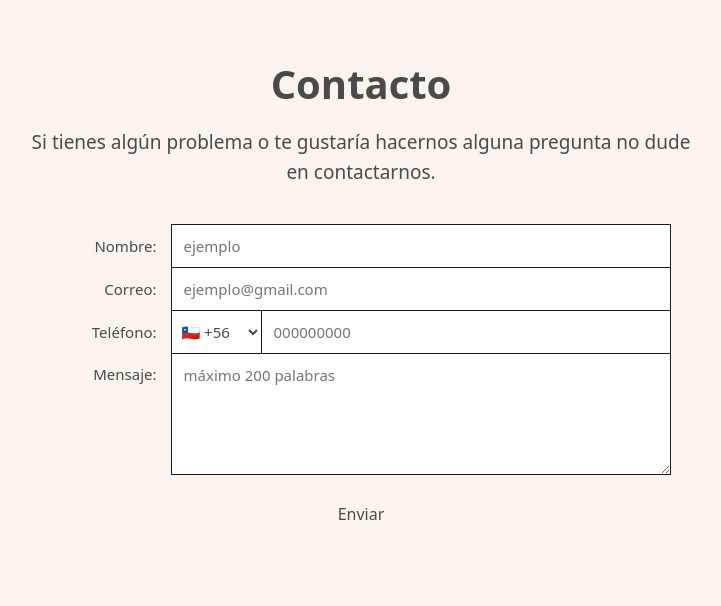
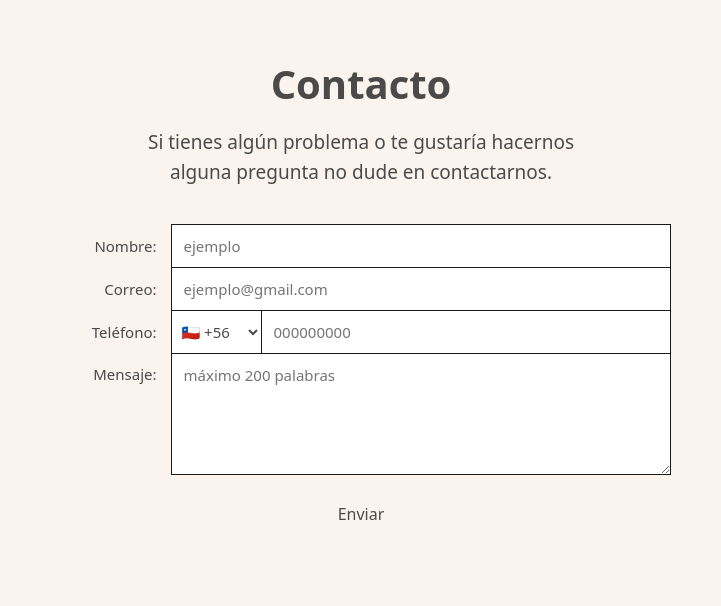
Before and after one commit to Ruka190/Proyecto-Visua, a Django app: page /contacto/ in a window 1280 px wide. Shown: the part 92-698 px from the top of the page, without its empty margins (279-1000 px from the left). Run offline with Django 5.2, Linux system fonts and the light colour scheme.

Commit message:
Ajusta el ancho del texto de contacto para que quede en dos lineas equilibradas

```diff
--- a/inicio/templates/inicio/contacto.html
+++ b/inicio/templates/inicio/contacto.html
@@ -17,7 +17,7 @@
         }
         .contacto__text {
             margin: 16px auto 0;
-            max-width: 680px;
+            max-width: 460px;
             font-size: 19px;
             line-height: 1.6;
             color: #4a4a4a;
```
